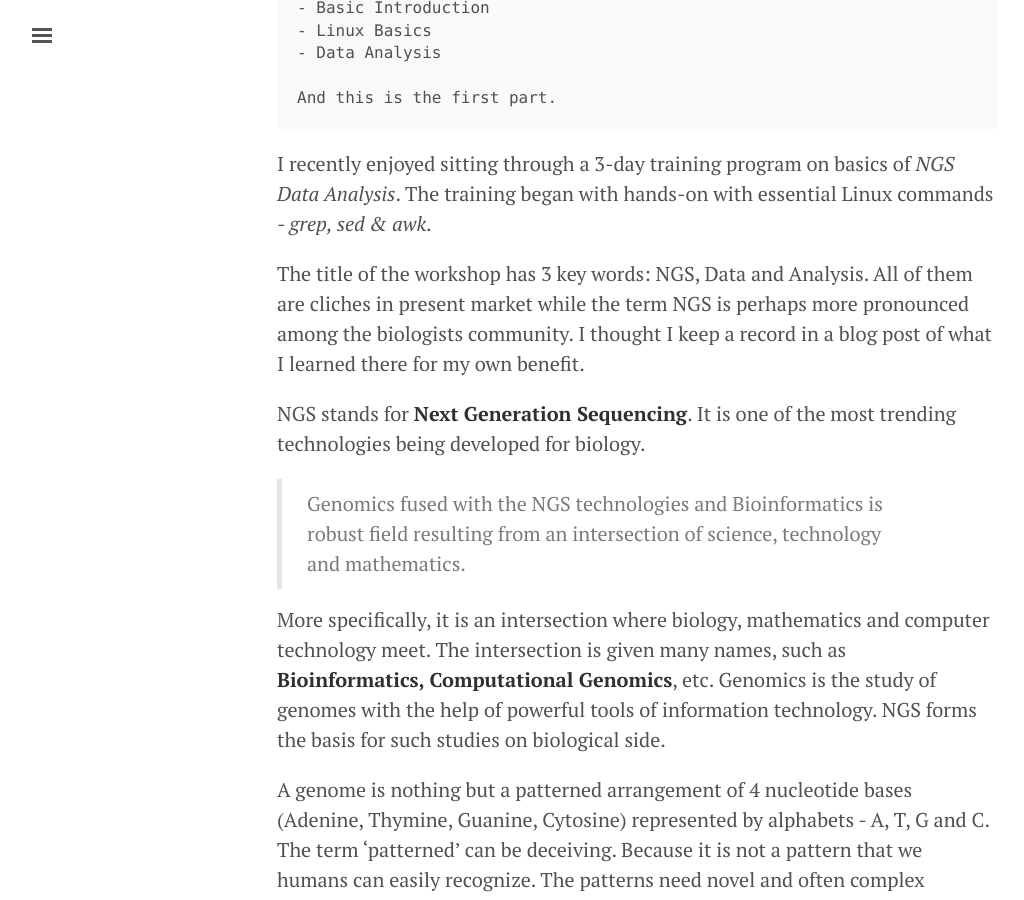
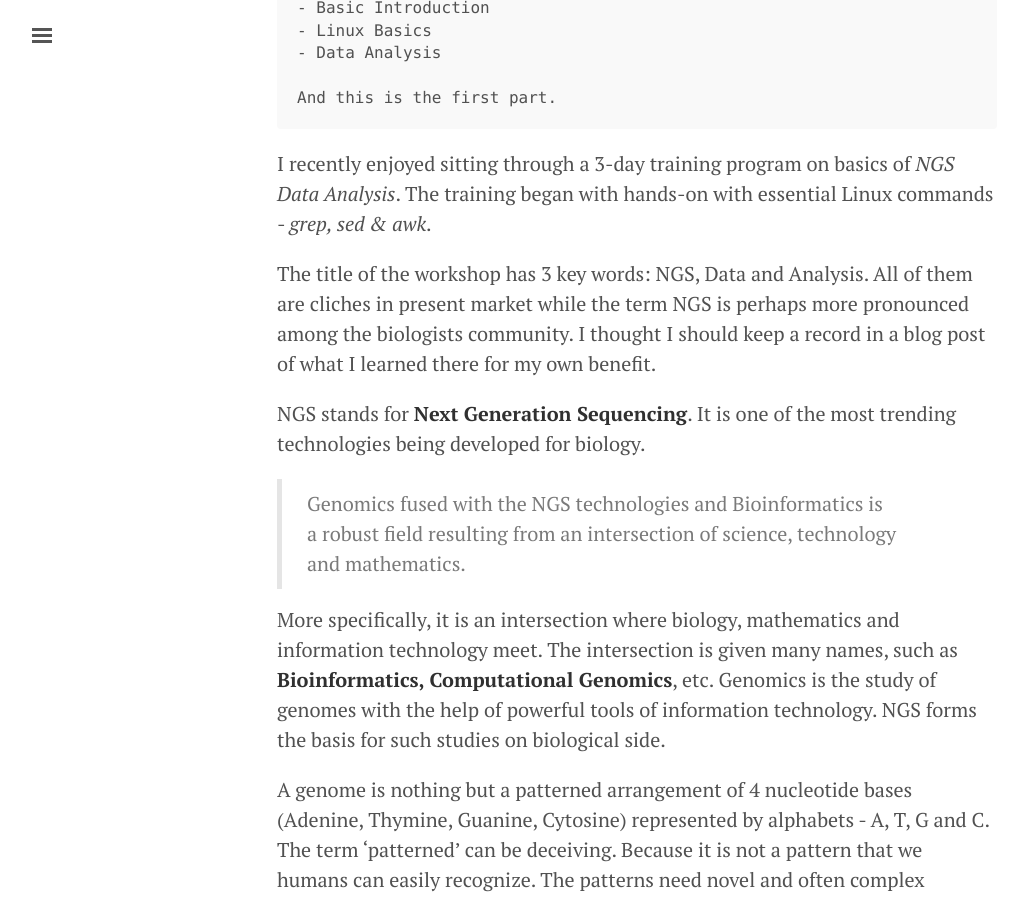
Before and after one commit to SurAnand/suranand.github.io, a Jekyll site: the page built from _posts/2016-01-25-intro_NGSdata.md, in a window 1280 px wide and 900 px high, scrolled down 695 px. Shown: the whole window, without its empty margins (3-1027 px from the left). Built offline with Jekyll 4.4.1, drawn with Linux system fonts in a browser that asks for light colours.

Commit message:
minor changes in the first post on NGS data analysis

```diff
--- a/_posts/2016-01-25-intro_NGSdata.md
+++ b/_posts/2016-01-25-intro_NGSdata.md
@@ -18,19 +18,22 @@ And this is the first part.
 
 I recently enjoyed sitting through a 3-day training program on basics of *NGS Data Analysis*. The training began with hands-on with essential Linux commands - *grep, sed & awk*.
 
-The title of the workshop has 3 key words: NGS, Data and Analysis. All of them are cliches in present market while the term NGS is perhaps more pronounced among the biologists community. I thought I keep a record in a blog post of what I learned there for my own benefit.
+The title of the workshop has 3 key words: NGS, Data and Analysis. All of them are cliches in present market while the term NGS is perhaps more pronounced among the biologists community. I thought I should keep a
+record in a blog post of what I learned there for my own benefit.
 
 NGS stands for **Next Generation Sequencing**. It is one of the most trending technologies being developed for biology.
 
-> Genomics fused with the NGS technologies and Bioinformatics is robust field resulting from an intersection of science, technology and mathematics.
+> Genomics fused with the NGS technologies and Bioinformatics is a robust field resulting from an intersection of science, technology and mathematics.
 
-More specifically, it is an intersection where biology, mathematics and computer technology meet. The intersection is given many names, such as **Bioinformatics, Computational Genomics**, etc. Genomics is the study of genomes with the help of powerful tools of information technology. NGS forms the basis for such studies on biological side.
+More specifically, it is an intersection where biology, mathematics and information technology meet. The intersection is given many names, such as **Bioinformatics, Computational Genomics**, etc. Genomics is the
+study of genomes with the help of powerful tools of information technology. NGS forms the basis for such studies on biological side.
 
 A genome is nothing but a patterned arrangement of 4 nucleotide bases (Adenine, Thymine, Guanine, Cytosine) represented by alphabets - A, T, G and C. The term 'patterned' can be deceiving. Because it is not a pattern that we humans can easily recognize. The patterns need novel and often complex deciphering algorithms to be analyzed.
 
 Several biological macromolecules like cells and proteins, whose functions very inevitably depend on these patterns, also have a patterned behavior that can be understood using these bioinformatic tools. The patterns have standards. Such as, a human genome should always consist of the same pattern of ATGCs, except for a few minor changes. Changes that affect color of your skin, thickness of your hair, color of eye, the way you walk, etc.
 
 In layman terms, a human genome contains 3.1 billion alphabets, or nucleotides. However, there can be situations with (at least) 3 types of basic deviation from this fact.
+
 - Some letters might be missing - DELETION.
 - Some new letters are added - INSERTION.
 - Or, there can be the same number of letters but with modified arrangements, like a C in place of G, etc. - ALLELE.
@@ -74,7 +77,7 @@ For example, <u>a Phred score of 10 represents an accuracy of 90%, with the prob
 
 More about this quality scoring method is [here](http://www.illumina.com/documents/products/technotes/technote_Q-Scores.pdf).
 
-### FASTQ File
+#### FASTQ File
 
 A `FASTQ` file is a `FASTA` file along with quality scores for each base sequenced. A `FASTA` file is the data of sequenced bases.
 
@@ -93,9 +96,9 @@ Each `fastq` file has data points represented in the above 4 lines.
 
 |    |    |
 |--------|----------|
-|`@HWI-ST1265` | Unique Instrument Name|
-|`101` | Run ID|
-|`BC3YNHACXX` | FlowCell ID|
+|@HWI-ST1265 | Unique Instrument Name|
+|101 | Run ID|
+|BC3YNHACXX | FlowCell ID|
 |5 | FlowCell lane|
 |1101 | Tile number within FlowCell lane|
 |1161 |'x'=coordinate of the cluster within the tile|
```
